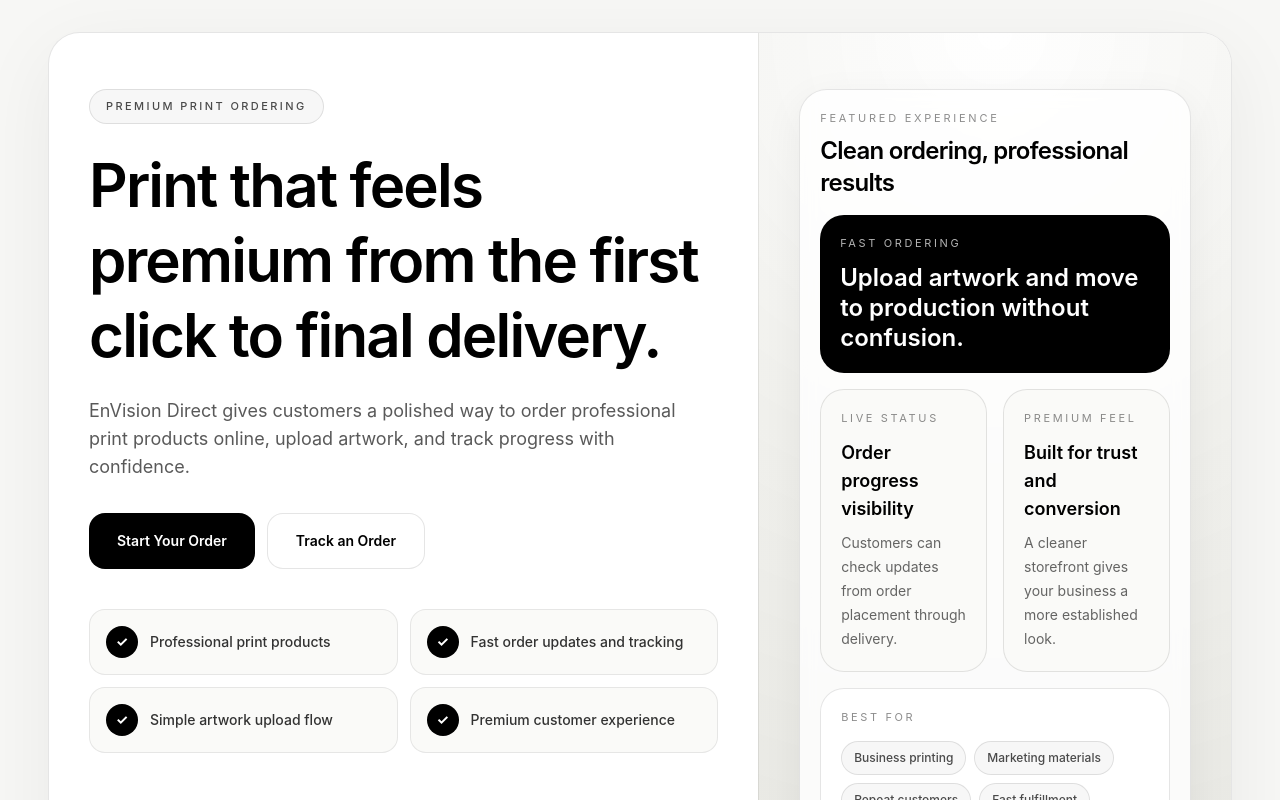
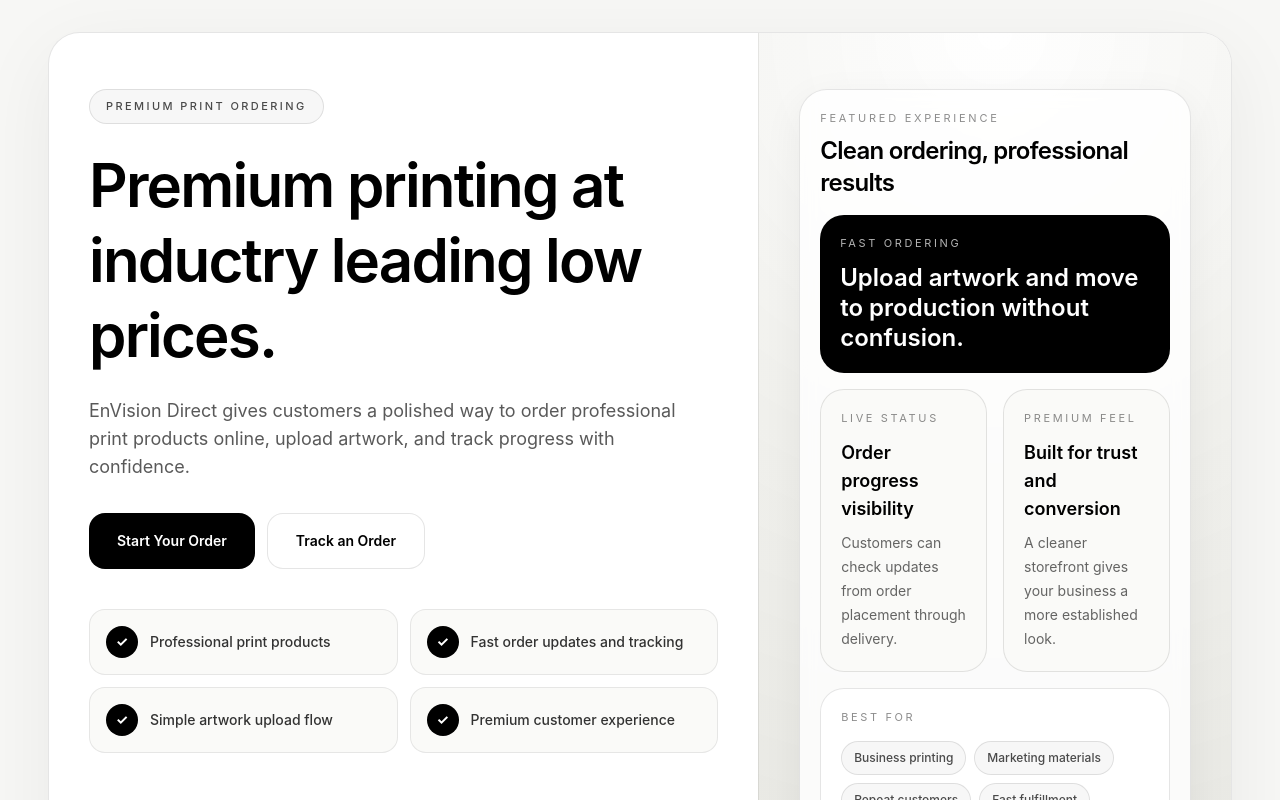
Before and after one commit to deworkenj-envision/Version-25a, a Next.js app: page / in a window 1280 px wide. Shown: the top 800 px of the page. Built offline with nearby package versions, Linux system fonts and the light colour scheme.

Commit message:
Update page.js

```diff
--- a/app/page.js
+++ b/app/page.js
@@ -63,7 +63,7 @@ export default function HomePage() {
               </div>
 
               <h1 className="max-w-3xl text-4xl font-semibold leading-tight tracking-[-0.03em] md:text-6xl">
-                Print that feels premium from the first click to final delivery.
+                Premium printing at inductry leading low prices.
               </h1>
 
               <p className="mt-6 max-w-2xl text-base leading-7 text-black/65 md:text-lg">
```
